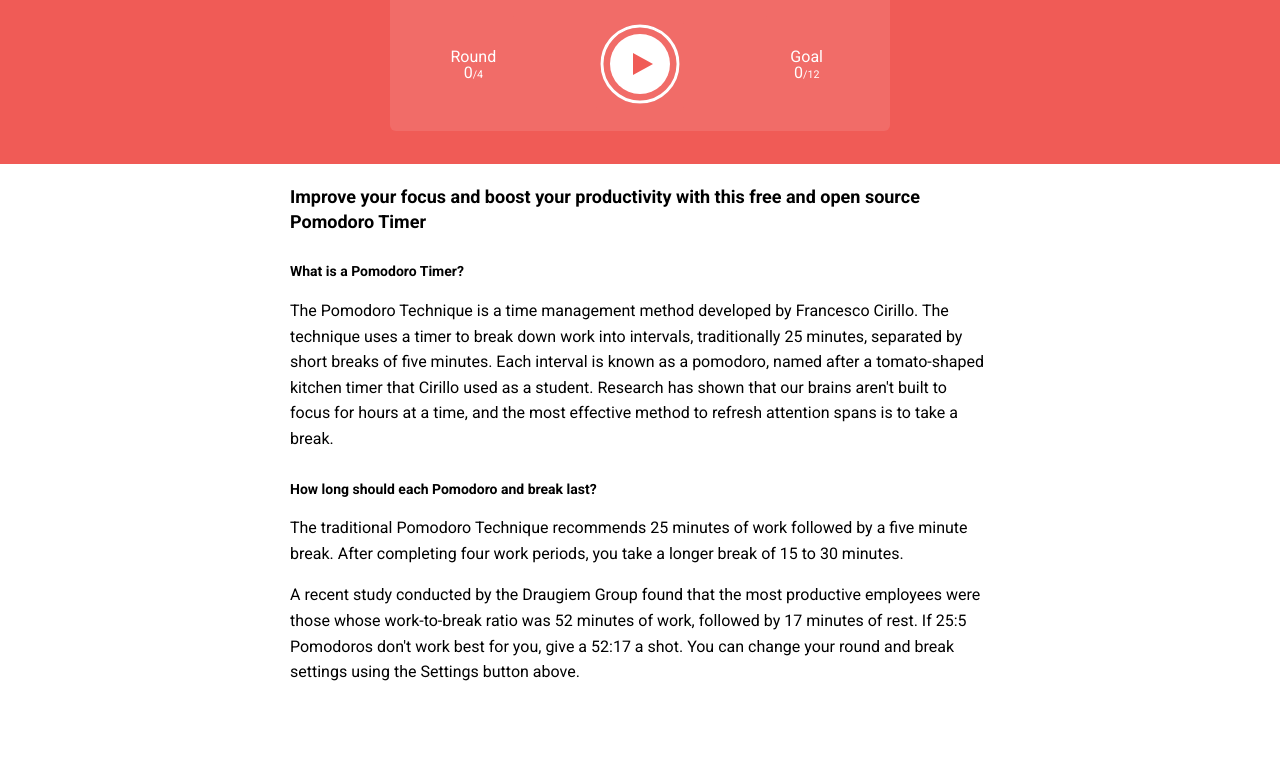
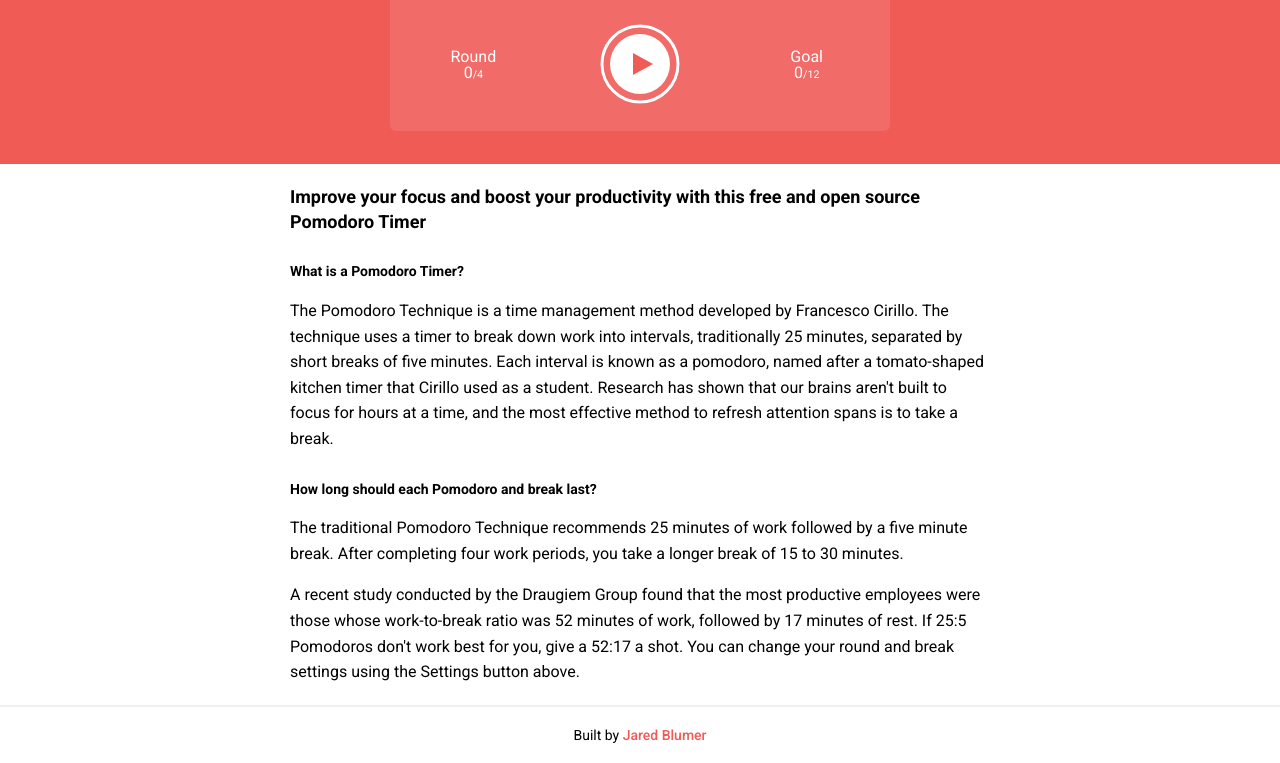
Before and after one commit to jaredblumer/freemodoro, a React (Create React App) app: page / in a window 1280 px wide. Shown: the part 215-978 px from the top of the page. Before the commit the page ends 936 px from the top, so only its background shows below. Built offline with nearby package versions, Linux system fonts and the light colour scheme.

Commit message:
Add footer

```diff
--- a/src/App.css
+++ b/src/App.css
@@ -5,7 +5,6 @@ body {
   font-size: 16px;
   line-height: 1em;
   margin: 0;
-  overflow-x: hidden;
   padding: 0;
 }
 
@@ -15,6 +14,20 @@ body {
 
 .fa-bars {
   font-size: 0.889em;
+}
+
+footer {
+  /* background-color: #e0e0e0; */
+  border-top: 2px solid #efefef;
+  font-size: 14px;
+  padding: 20px 0;
+  text-align: center;
+}
+
+footer a {
+  color: #f05b56;
+  font-weight: 500;
+  text-decoration: none;
 }
 
 .footer-data-current {
@@ -116,6 +129,15 @@ body {
 
 .nav-active {
   margin-top: 0px;
+}
+
+p {
+  margin-block-start: 1em;
+  margin-block-end: 1em;
+}
+
+p:last-of-type {
+  margin-block-end: 0;
 }
 
 .password-requirements {
--- a/src/App.js
+++ b/src/App.js
@@ -30,6 +30,10 @@ class App extends React.Component {
                 <Pomodoro />
               </div>
               <Description />
+              <footer>
+                Built by{" "}
+                <a href="https://github.com/jaredblumer">Jared Blumer</a>
+              </footer>
             </Route>
           </Switch>
         </Router>
```
